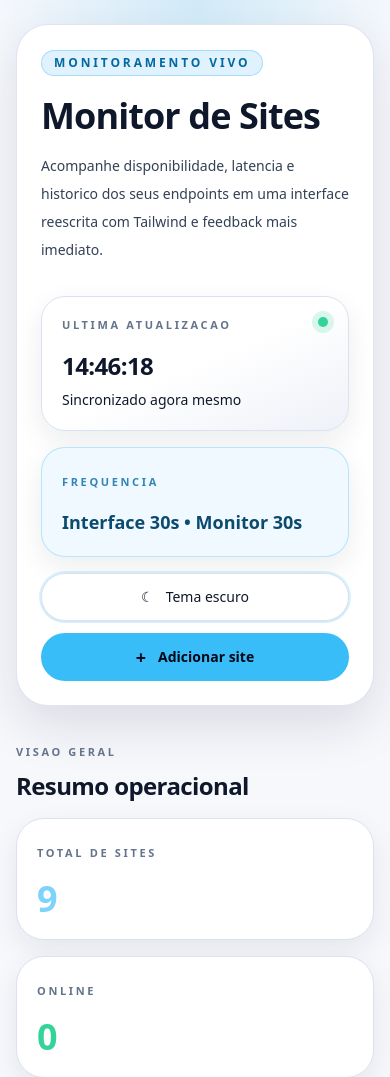
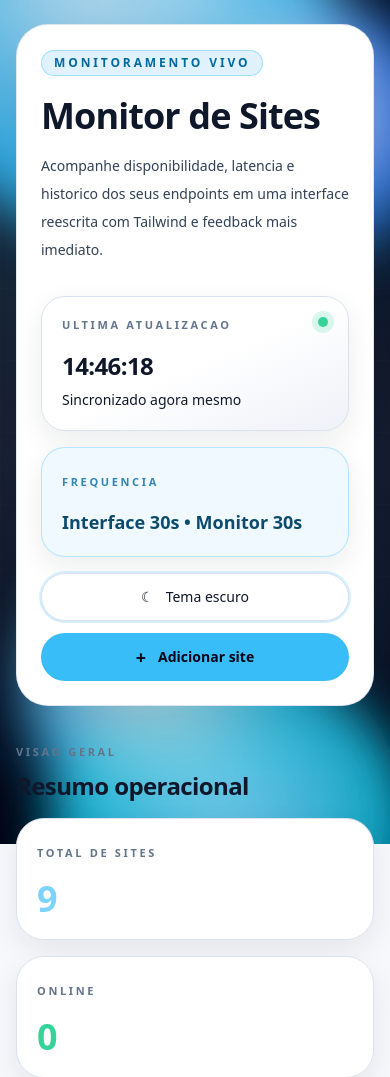
Before and after one commit to astronnng/site-monitor, a Flask app: page / in a window 390 px wide. Shown: the top 1077 px of the page. Run offline with Flask 3, Linux system fonts and the light colour scheme; some libraries are stand-ins or nearby versions.

Commit message:
adicionado fundo líquido animado e otimizado estilos para temas claro e escuro; melhorada a responsividade e o tratamento de animações

```diff
--- a/templates/index.html
+++ b/templates/index.html
@@ -50,14 +50,182 @@
       darkMode: ["attribute", '[data-theme=\"dark\"]']
     };
   </script>
+  <style>
+    .liquid-background {
+      position: fixed;
+      inset: 0;
+      overflow: hidden;
+      pointer-events: none;
+      z-index: -20;
+      background:
+        radial-gradient(circle at 20% 20%, rgba(14, 165, 233, 0.18), transparent 34%),
+        radial-gradient(circle at 80% 18%, rgba(59, 130, 246, 0.16), transparent 30%),
+        radial-gradient(circle at 50% 80%, rgba(56, 189, 248, 0.12), transparent 38%),
+        linear-gradient(180deg, #f7f8fc 0%, #eef4ff 48%, #f8fafc 100%);
+    }
+
+    [data-theme="dark"] .liquid-background {
+      background:
+        radial-gradient(circle at 18% 18%, rgba(34, 211, 238, 0.12), transparent 34%),
+        radial-gradient(circle at 84% 14%, rgba(14, 165, 233, 0.14), transparent 30%),
+        radial-gradient(circle at 52% 78%, rgba(56, 189, 248, 0.1), transparent 36%),
+        linear-gradient(180deg, #020617 0%, #0f172a 55%, #020617 100%);
+    }
+
+    .liquid-background::before {
+      content: "";
+      position: absolute;
+      inset: -20%;
+      background:
+        linear-gradient(115deg, rgba(255, 255, 255, 0.12), transparent 45%),
+        radial-gradient(circle at center, rgba(255, 255, 255, 0.08), transparent 60%);
+      opacity: 0.65;
+    }
+
+    .liquid-blobs {
+      position: absolute;
+      inset: -12%;
+      filter: url(#liquid-goo) blur(32px);
+      opacity: 0.9;
+      transform: translate3d(0, 0, 0);
+    }
+
+    .liquid-blob {
+      position: absolute;
+      border-radius: 9999px;
+      mix-blend-mode: screen;
+      will-change: transform;
+    }
+
+    [data-theme="light"] .liquid-blob {
+      mix-blend-mode: multiply;
+    }
+
+    .liquid-blob--1 {
+      top: -5%;
+      left: -8%;
+      width: 36rem;
+      height: 36rem;
+      background: radial-gradient(circle at 35% 35%, rgba(186, 230, 253, 0.95), rgba(56, 189, 248, 0.78) 48%, rgba(14, 165, 233, 0.22) 72%, transparent 74%);
+      animation: liquidFloatA 18s ease-in-out infinite alternate;
+    }
+
+    .liquid-blob--2 {
+      top: 8%;
+      right: -10%;
+      width: 28rem;
+      height: 28rem;
+      background: radial-gradient(circle at 45% 40%, rgba(255, 255, 255, 0.94), rgba(59, 130, 246, 0.75) 44%, rgba(14, 165, 233, 0.2) 70%, transparent 72%);
+      animation: liquidFloatB 22s ease-in-out infinite alternate;
+    }
+
+    .liquid-blob--3 {
+      bottom: -12%;
+      left: 14%;
+      width: 30rem;
+      height: 30rem;
+      background: radial-gradient(circle at 45% 38%, rgba(125, 211, 252, 0.92), rgba(6, 182, 212, 0.62) 50%, rgba(14, 165, 233, 0.18) 72%, transparent 74%);
+      animation: liquidFloatC 26s ease-in-out infinite alternate;
+    }
+
+    .liquid-blob--4 {
+      right: 20%;
+      bottom: 8%;
+      width: 22rem;
+      height: 22rem;
+      background: radial-gradient(circle at 42% 40%, rgba(224, 242, 254, 0.88), rgba(14, 165, 233, 0.5) 50%, rgba(2, 132, 199, 0.18) 72%, transparent 74%);
+      animation: liquidFloatD 20s ease-in-out infinite alternate;
+    }
+
+    .liquid-grid {
+      position: absolute;
+      inset: 0;
+      opacity: 0.08;
+      background-image:
+        linear-gradient(rgba(148, 163, 184, 0.35) 1px, transparent 1px),
+        linear-gradient(90deg, rgba(148, 163, 184, 0.35) 1px, transparent 1px);
+      background-size: 72px 72px;
+      mask-image: radial-gradient(circle at center, black 48%, transparent 85%);
+    }
+
+    [data-theme="dark"] .liquid-grid {
+      opacity: 0.06;
+    }
+
+    @keyframes liquidFloatA {
+      0% { transform: translate3d(0, 0, 0) scale(1) rotate(0deg); }
+      50% { transform: translate3d(10%, 6%, 0) scale(1.12) rotate(12deg); }
+      100% { transform: translate3d(18%, 10%, 0) scale(0.96) rotate(24deg); }
+    }
+
+    @keyframes liquidFloatB {
+      0% { transform: translate3d(0, 0, 0) scale(1.05) rotate(0deg); }
+      50% { transform: translate3d(-12%, 8%, 0) scale(0.92) rotate(-10deg); }
+      100% { transform: translate3d(-18%, 16%, 0) scale(1.08) rotate(-18deg); }
+    }
+
+    @keyframes liquidFloatC {
+      0% { transform: translate3d(0, 0, 0) scale(0.94) rotate(0deg); }
+      50% { transform: translate3d(12%, -10%, 0) scale(1.1) rotate(14deg); }
+      100% { transform: translate3d(22%, -18%, 0) scale(0.98) rotate(26deg); }
+    }
+
+    @keyframes liquidFloatD {
+      0% { transform: translate3d(0, 0, 0) scale(1) rotate(0deg); }
+      50% { transform: translate3d(-8%, -12%, 0) scale(1.16) rotate(-16deg); }
+      100% { transform: translate3d(6%, -18%, 0) scale(0.92) rotate(-28deg); }
+    }
+
+    @media (max-width: 768px) {
+      .liquid-blobs {
+        filter: url(#liquid-goo) blur(24px);
+      }
+
+      .liquid-blob--1,
+      .liquid-blob--3 {
+        width: 24rem;
+        height: 24rem;
+      }
+
+      .liquid-blob--2,
+      .liquid-blob--4 {
+        width: 18rem;
+        height: 18rem;
+      }
+    }
+
+    @media (prefers-reduced-motion: reduce) {
+      .liquid-blob {
+        animation: none !important;
+      }
+    }
+  </style>
 </head>
 <body data-check-interval="{{ check_interval }}" class="min-h-full bg-shell-50 text-shell-900 antialiased transition-colors duration-300 dark:bg-slate-950 dark:text-slate-100">
+  <svg aria-hidden="true" class="absolute h-0 w-0 overflow-hidden">
+    <filter id="liquid-goo">
+      <feGaussianBlur in="SourceGraphic" stdDeviation="16" result="blur"></feGaussianBlur>
+      <feColorMatrix in="blur" mode="matrix" values="1 0 0 0 0  0 1 0 0 0  0 0 1 0 0  0 0 0 26 -12" result="goo"></feColorMatrix>
+      <feBlend in="SourceGraphic" in2="goo"></feBlend>
+    </filter>
+  </svg>
+
+  <div class="liquid-background" aria-hidden="true">
+    <div class="liquid-grid"></div>
+    <div class="liquid-blobs">
+      <span class="liquid-blob liquid-blob--1"></span>
+      <span class="liquid-blob liquid-blob--2"></span>
+      <span class="liquid-blob liquid-blob--3"></span>
+      <span class="liquid-blob liquid-blob--4"></span>
+    </div>
+  </div>
+
   <div id="loader" class="fixed inset-0 z-[1000] flex items-center justify-center bg-shell-50/90 transition-opacity duration-300 dark:bg-slate-950/90">
     <div class="h-14 w-14 animate-spin rounded-full border-4 border-slate-300/60 border-t-sky-500 dark:border-white/10 dark:border-t-sky-400"></div>
   </div>
 
   <div class="relative isolate min-h-screen overflow-hidden">
-    <div class="pointer-events-none absolute inset-x-0 top-0 -z-10 h-72 bg-[radial-gradient(circle_at_top,rgba(14,165,233,0.16),transparent_60%)] dark:bg-[radial-gradient(circle_at_top,rgba(56,189,248,0.14),transparent_60%)]"></div>
+    <div class="pointer-events-none absolute inset-x-0 top-0 -z-10 h-72 bg-[radial-gradient(circle_at_top,rgba(255,255,255,0.24),transparent_60%)] dark:bg-[radial-gradient(circle_at_top,rgba(56,189,248,0.1),transparent_60%)]"></div>
 
     <div class="mx-auto flex w-full max-w-7xl flex-col gap-8 px-4 py-6 sm:px-6 lg:px-8">
       <header class="overflow-hidden rounded-[2rem] border border-shell-200/90 bg-white shadow-shell xl:rounded-[2.25rem] dark:border-white/10 dark:bg-slate-900">
```
